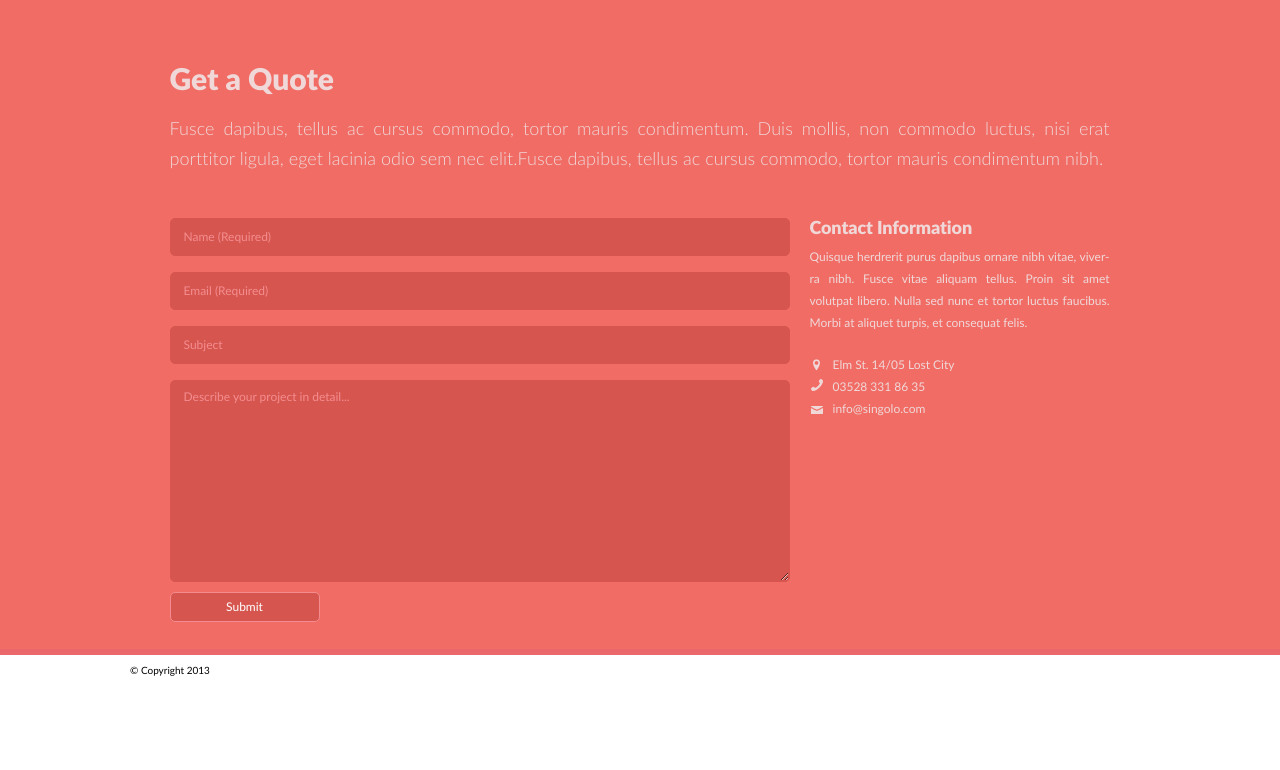
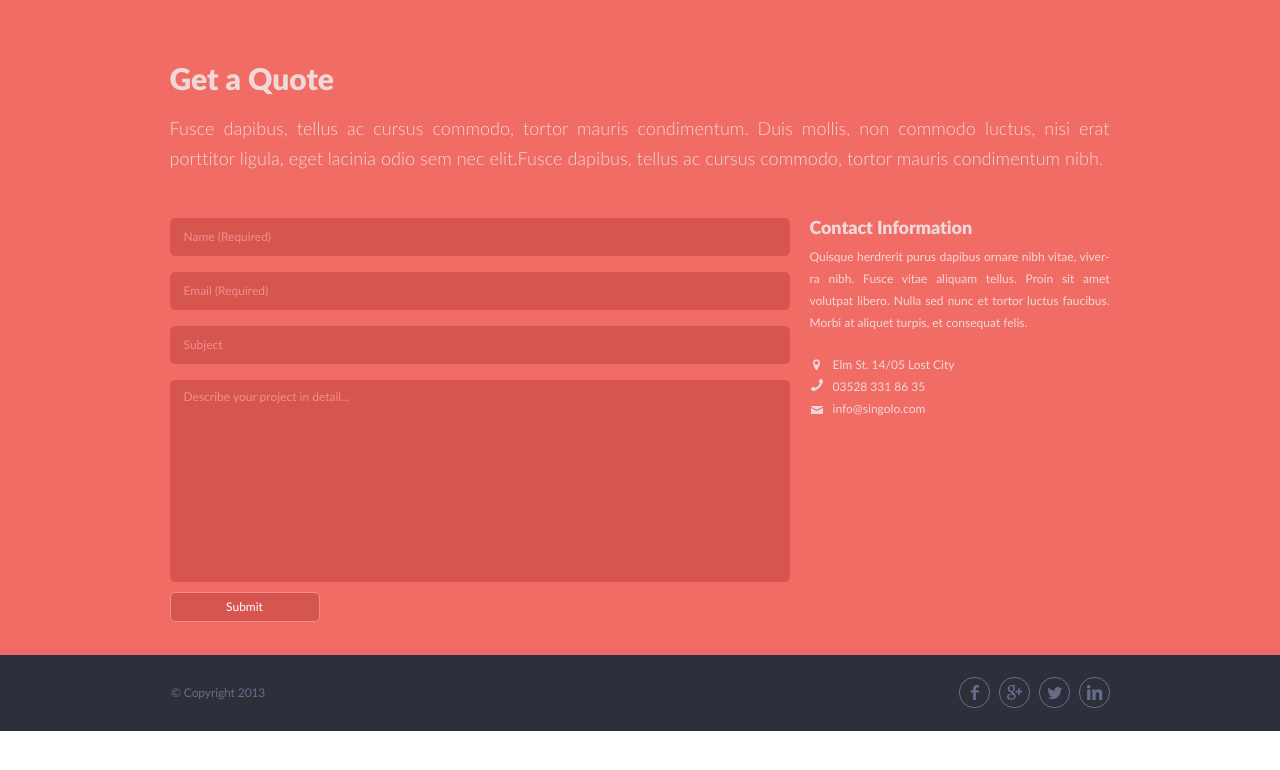
Before and after one commit to yulbka/singolo, a plain HTML site: page singolo3.html in a window 1280 px wide. Drawn offline with Linux system fonts and the light colour scheme.

Commit message:
feat: style footer singolo3

```diff
--- a/singolo3.css
+++ b/singolo3.css
@@ -59,7 +59,7 @@ body {
   border-radius: 5px;
 }
 
-.form__input::placeholder {
+::placeholder {
   font-size: 1.2rem;
   line-height: 22px;
   font-family: "Lato", "Verdana", sans-serif;
@@ -75,14 +75,10 @@ body {
   margin-bottom: 10px;
   padding: 5px 13px;
   height: 190px;
-  font-size: 1.2rem;
-  line-height: 22px;
-  font-family: "Lato", "Verdana", sans-serif;
-  font-weight: 400;
-  color: #f48c8f;
   background-color: #d6564f;
   border: 1px solid #d6564f;
   border-radius: 5px;
+  resize: none;
 }
 
 .form__textarea:focus {
@@ -168,3 +164,64 @@ body {
   left: -31px;
   content: url(assets/images/email.svg);
 }
+
+.footer {
+  padding: 15px 0;
+  background-color: #2d303a;
+}
+
+.footer__wrapper {
+  display: flex;
+  justify-content: space-between;
+  align-items: center;
+  width: 948px;
+}
+
+.footer__copyright {
+  margin-left: 5px;
+}
+
+.copyright {
+  font-size: 1.2rem;
+  line-height: 22px;
+  font-weight: 400;
+  letter-spacing: -0.1px;
+  color: #666d89;
+}
+
+.social-links {
+  display: flex;
+  flex-direction: row;
+  justify-content: space-around;
+  width: 160px;
+}
+
+.ico {
+  padding: 7px;
+  display: block;
+  width: 15px;
+  height: 15px;
+  border: 1px solid #666d89;
+  border-radius: 15px;
+}
+
+.ico:hover {
+  border: 2px solid #666d89;
+  transition-delay: 0.1s;
+}
+
+.ico_facebook {
+  background: url(assets/images/facebook.svg) no-repeat center;
+}
+
+.ico_google {
+  background: url(assets/images/google.svg) no-repeat center;
+}
+
+.ico_twitter {
+  background: url(assets/images/twitter.svg) no-repeat center;
+}
+
+.ico_linkedin {
+  background: url(assets/images/linkedin.svg) no-repeat center;
+}
--- a/singolo3.html
+++ b/singolo3.html
@@ -17,7 +17,7 @@
           <input class="form__input" type="text" placeholder="Name (Required)" required>
           <input class="form__input" type="email" placeholder="Email (Required)" required>
           <input class="form__input" type="text" placeholder="Subject">
-          <textarea class="form__textarea" name="project" id="project" cols="30" rows="12">Describe your project in detail...</textarea>
+          <textarea class="form__textarea" name="project" id="project" cols="30" rows="12" placeholder="Describe your project in detail..."></textarea>
           <input class="form__submit" type="submit">
         </form>
         <div class="contact-information">
@@ -33,7 +33,7 @@
   <footer class="footer">
     <div class="wrapper footer__wrapper">
       <p class="copyright footer__copyright">© Copyright 2013</p>
-      <div class="social-links footer__social-links">
+      <div class="social-links">
         <a href="#"><span class="ico ico_facebook"></span></a>
         <a href="#"><span class="ico ico_google"></span></a>
         <a href="#"><span class="ico ico_twitter"></span></a>
```
